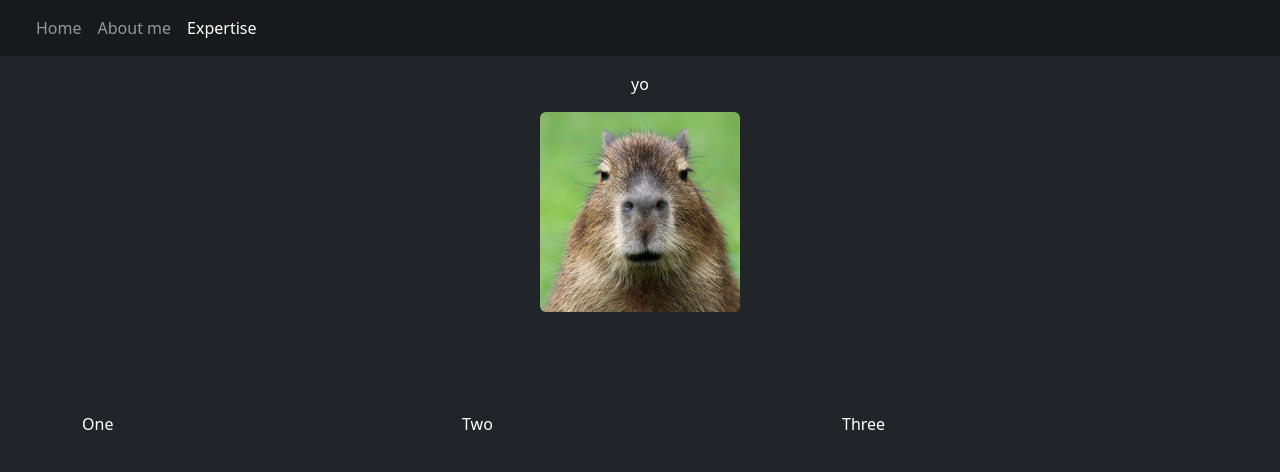
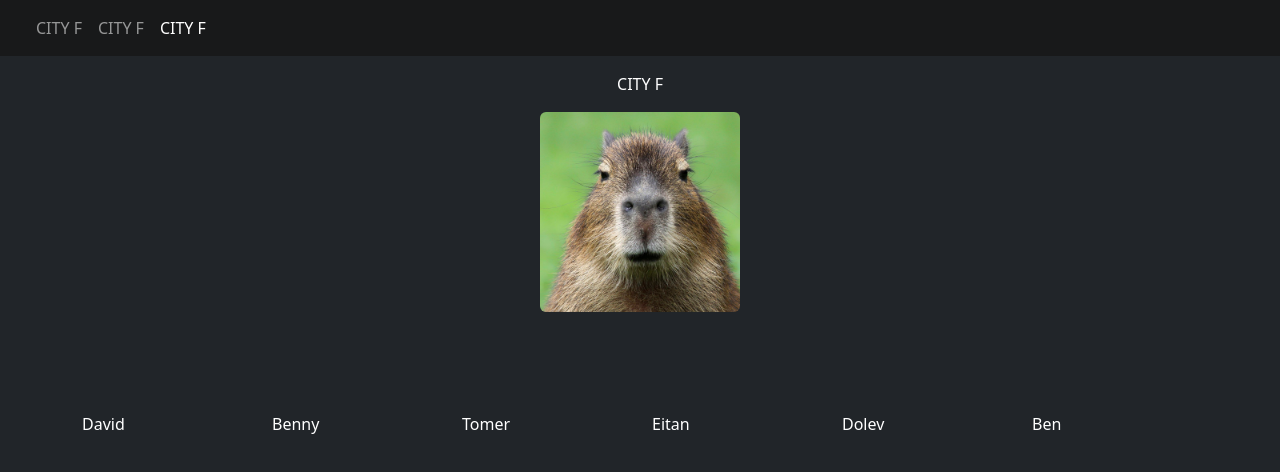
Before and after one commit to tomarkeg/tomarkeg.github.io, a plain HTML site: page expertise.html in a window 1280 px wide. Drawn offline with nearby package versions, Linux system fonts and the light colour scheme.

Commit message:
CITY F 2

```diff
--- a/expertise.html
+++ b/expertise.html
@@ -1,8 +1,10 @@
 <html>
 <head>
-<title>Expertise</title>
+<title>Home</title>
 
 <link href="Styles/selfstyle.css" rel="stylesheet">
+
+    <script src="https://cdn.jsdelivr.net/npm/@popperjs/core@2.9.2/dist/umd/popper.min.js" ></script>
 
 <link href="https://cdn.jsdelivr.net/npm/bootstrap@5.2.1/dist/css/bootstrap.min.css" rel="stylesheet"
 	integrity="sha384-iYQeCzEYFbKjA/T2uDLTpkwGzCiq6soy8tYaI1GyVh/UjpbCx/TYkiZhlZB6+fzT"
@@ -27,13 +29,13 @@
     <div class="collapse navbar-collapse" id="navbarNav">
       <ul class="navbar-nav">
         <li class="nav-item">
-          <a class="nav-link" href="index.html">Home</a>
+          <a class="nav-link" href="index.html">CITY F</a>
         </li>
         <li class="nav-item">
-          <a class="nav-link" href="about.html">About me</a>
+          <a class="nav-link" href="about.html">CITY F</a>
         </li>
         <li class="nav-item">
-          <a class="nav-link active" aria-current="page">Expertise</a>
+          <a class="nav-link active" aria-current="page">CITY F</a>
         </li>
       </ul>
     </div>
@@ -41,22 +43,30 @@
 </nav>
 </section>
 
-
 <div class="col-sm">
-	 <p><center>yo</center></p>
+	 <p><center>CITY F</center></p>
 	 <img src="Photos/capybara.jpg" class="rounded mx-auto d-block" height="200px" width="200px">
 </div>
 
 <div class="container mt-h">
   <div class="row">
     <div class="col-sm text-main">
-      One
+      David
     </div>
     <div class="col-sm text-main">
-      Two
+      Benny
     </div>
     <div class="col-sm text-main">
-      Three
+      Tomer
+    </div>
+	<div class="col-sm text-main">
+      Eitan
+    </div>
+	<div class="col-sm text-main">
+      Dolev
+    </div>
+	<div class="col-sm text-main">
+      Ben
     </div>
   </div>
 </div>
```
Also changed, not shown: about.html (+2 -2 lines), index.html (+1 -1 lines).
